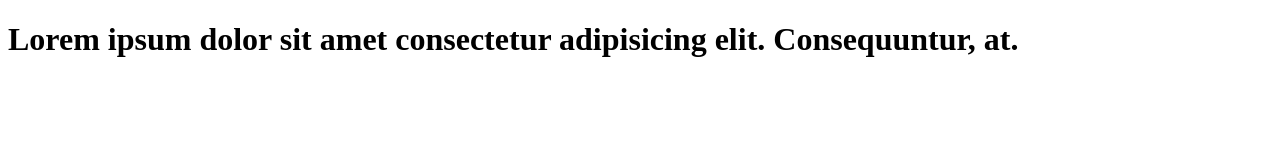
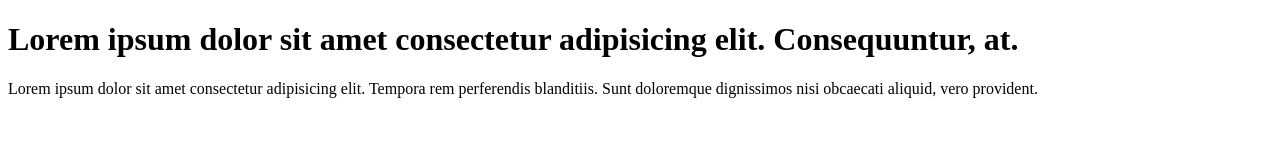
Before and after one commit to smaitra006/learning-git, a plain HTML site: page index.html in a window 1280 px wide. Drawn offline with Linux system fonts and the light colour scheme.

Commit message:
Add paragraph in index.html

```diff
--- a/index.html
+++ b/index.html
@@ -7,5 +7,6 @@
 </head>
 <body>
     <h1>Lorem ipsum dolor sit amet consectetur adipisicing elit. Consequuntur, at.</h1>
+    <p>Lorem ipsum dolor sit amet consectetur adipisicing elit. Tempora rem perferendis blanditiis. Sunt doloremque dignissimos nisi obcaecati aliquid, vero provident.</p>
 </body>
 </html>
```
